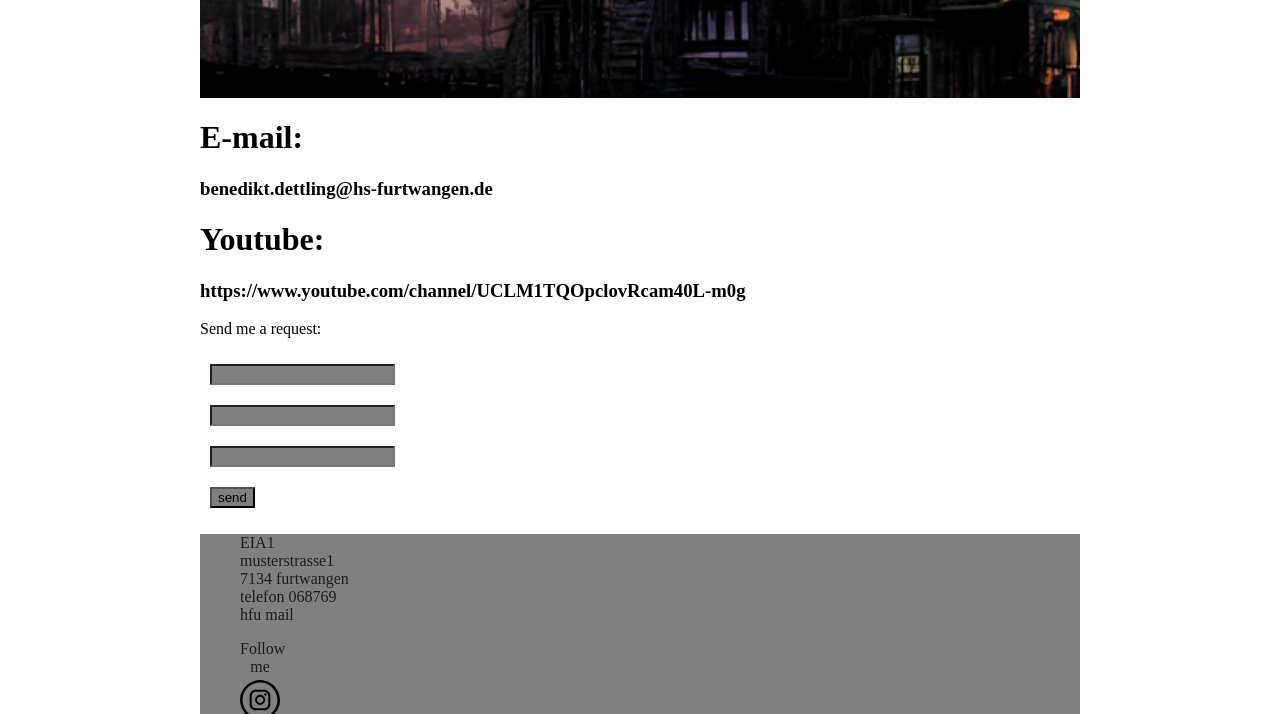
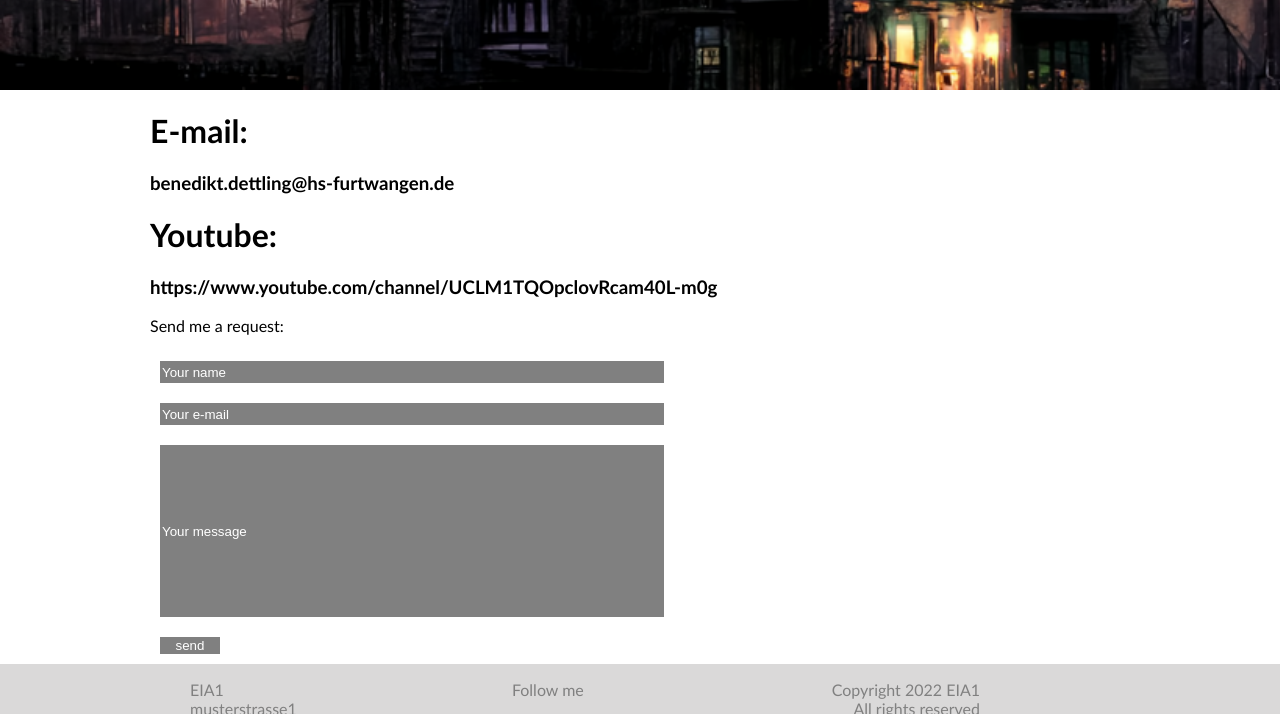
Before and after one commit to Bennedettle/EIA_WiSe22-23, a plain HTML site: page Aufgabe4/aufgabe4Contact.html in a window 1280 px wide. Shown: the part 690-1404 px from the top of the page. Drawn offline with Linux system fonts and the light colour scheme.

Commit message:
new commit

```diff
--- a/Aufgabe4/aufgabe4.css
+++ b/Aufgabe4/aufgabe4.css
@@ -1,22 +1,42 @@
 body {
     background-color: rgb(255, 255, 255);
-    margin-left: 200px;
-    margin-right: 200px;
-
+    margin: 0px;
 
 }
 
+main {
+    margin-left: 150px;
+    margin-right: 150px;
+    font-family: 'Trebuchet MS', 'Lucida Sans Unicode', 'Lucida Grande', 'Lucida Sans', Arial, sans-serif;
 
+}
+
+.imgsize1 {
+   height: 250px;
+
+}
+
+.clipsize1 {
+    height: 250px;
+
+}
 
 .navigation1 {
     display: inline;
-
     text-decoration: none;
     color: white;
-    font-family: Georgia, 'Times New Roman', Times, serif;
+    font-family: 'Trebuchet MS', 'Lucida Sans Unicode', 'Lucida Grande', 'Lucida Sans', Arial, sans-serif;
     font-size: 30px;
     margin-top: 70px;
+    margin: 20px;
+}
 
+#navcontact {
+    margin-right: 150px;
+}
+
+#navlogo {
+    margin-left: 150px;
 
 }
 
@@ -32,13 +52,15 @@ a {
 
     text-decoration: none;
     color: gray;
-    margin: 20px;
+
 
 }
 
 footer {
-    background-color: gray;
-
+    background-color: rgb(218, 217, 217);
+    display: flex;
+    justify-content: space-between;
+    font-family: 'Trebuchet MS', 'Lucida Sans Unicode', 'Lucida Grande', 'Lucida Sans', Arial, sans-serif;
 
 }
 
@@ -71,6 +93,7 @@ nav {
 
 ul {
     text-align: right;
+
 }
 
 header {
@@ -79,28 +102,71 @@ header {
 
 }
 .footer1 {
-    color: rgb(29, 29, 29);
+    color: grey;
     text-align: left;
     list-style-type: none;
+    margin-left: 150px;
 
+}
+
+#footer1text {
 
 }
 .footer2 {
-    color: rgb(29, 29, 29);
+    color: grey;
     text-align: center;
     list-style-type: none;
     width: 40px;
     height: 40px;
+    display: flex;
+    flex-direction: row;
+    justify-content: center;
+    display: inline-flex;
+}
+
+#footer2text {
+    display: block;
+    width: 80px;
 }
 .footer3 {
-    color: rgb(29, 29, 29);
+    color: grey;
     text-align: right;
     list-style-type: none;
-
+    margin-right: 300px;
 }
 input {
 
     background-color: gray;
     margin: 10px;
+    width: 500px;
+    color: white;
+    border: none;
 
 }
+
+#input1 {
+    height: 20px;
+
+}
+
+#input2 {
+    height: 20px;
+}
+
+#input3 {
+    height: 170px;
+
+
+}
+
+#button1 {
+    width: 60px;
+}
+
+::placeholder {
+    color: white;
+    position: fixed;
+}
+:focus {
+    outline: none;
+}
--- a/Aufgabe4/aufgabe4Contact.html
+++ b/Aufgabe4/aufgabe4Contact.html
@@ -11,32 +11,34 @@
 <body>
     <header>
         <nav>
-            <li><a href="aufgabe4.html"><img id="logo" src="logo.svg" alt="logo.svg"></a></li>
+            <li id="navlogo"><a href="aufgabe4.html"><img id="logo" src="logo.svg" alt="logo.svg"></a></li>
 
             <ul>
 
                <li class="navigation1"><a href="aufgabe4.html">Portfolio</a></li>
                <li class="navigation1"><a href="aufgabe4AboutMe.html">AboutMe</a></li>
-               <li class="navigation1"><a href="aufgabe4Contact.html">Contact</a></li>
+               <li id="navcontact" class="navigation1"><a href="aufgabe4Contact.html">Contact</a></li>
 
 
             </ul>
         </nav>
     </header>
+   <main>
     <h1>E-mail:</h1>
     <h3>benedikt.dettling@hs-furtwangen.de</h3>
     <h1>Youtube:</h1>
     <h3>https://www.youtube.com/channel/UCLM1TQOpclovRcam40L-m0g</h3>
     <p>Send me a request:</p>
-    <div><input class="input" type="text"></div>
-    <div><input class="input" type="text"></div>
-    <div><input class="input" type="text"></div>
-    <div><input type="button" value="send"></div>
+    <div><input id="input1" class="input" type="text" placeholder="Your name"></div>
+    <div><input id="input2" class="input" type="text" placeholder="Your e-mail"></div>
+    <div><input id="input3" class="input" type="text" placeholder="Your message"></div>
+    <div><input id="button1" type="button" value="send"></div>
+   </main>
     <footer>
 
         <div>
            <ul>
-              <li class="footer1">EIA1</li>
+              <li id="footer1text" class="footer1">EIA1</li>
               <li class="footer1">musterstrasse1</li>
               <li class="footer1">7134 furtwangen</li>
               <li class="footer1">telefon 068769</li>
@@ -45,7 +47,7 @@
         </div>
         <div>
            <ul>
-              <li class="footer2">Follow me</li>
+              <li id="footer2text" class="footer2">Follow me</li>
               <li class="footer2"><img src="icon_insta.svg" alt="icon_insta.svg"></li>
               <li class="footer2"><img src="icon_youtube.svg" alt="icon_youtube.svg"></li>
               <li class="footer2"><img src="icon_linkedin.svg" alt="icon_linkedin.svg"></li>
```
Also changed, not shown: Aufgabe4/aufgabe4.html (+14 -14 lines), Aufgabe4/aufgabe4AboutMe.html (+5 -3 lines), index.html (+1 -1 lines).
